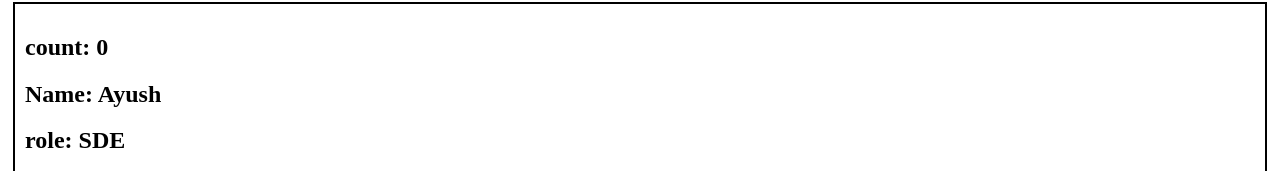
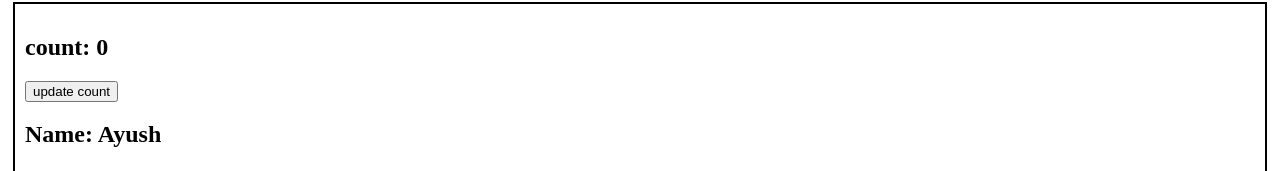
Before and after one commit to ayushpundir/DhabaX, a React (Vite) app: page /about in a window 1280 px wide. Shown: the part 435-606 px from the top of the page. Built offline with nearby package versions, Linux system fonts and the light colour scheme.

Commit message:
I have failed multiples times but I'm not a failure, I'll never quit trying and one day I'll win. It's me vs me

```diff
--- a/src/components/UserClass.js
+++ b/src/components/UserClass.js
@@ -1,8 +1,14 @@
 //understanding class based components
+
+/**
+ * when we say that we are loading a class based component on our page
+ * it means we are creating an instance of the class
+ * when a class is instanciated the constructor is called (basics)
+ */
 import React from "react";
 
 class UserClass extends React.Component{
-    constructor(props){
+    constructor(props){ //constructor are used to receive the props
         super(props);
         //creating state variable
         //use this.setState() to update
@@ -10,11 +16,32 @@ class UserClass extends React.Component{
             count: 0,
         };
     }
-    render(){
+
+    //first constructor is called and this render is called and then the component is mounted on the DOM
+
+    componentDidMount(){
+        //componentDidMount is a lifecycle method which is called after the component is mounted
+        //best place to make an API call
+        //why? because the component is now in the DOM and we can update the state safely
+        //it is like useEffect with empty dependency array in functional components
+        console.log("component did mount called");
+    }
+
+    render(){ // class based component is a class which have a method "render" which return some peice of jsx
         const {name, role, location} = this.props;
+        const {count}=this.state;
         return (
         <div className="about-section">
-            <h2>count: {this.state.count}</h2>
+            <h2>count: {count}</h2>
+            <button onClick={()=>{
+                //never update state variables directly
+                this.setState({
+                    count : this.state.count +1,
+                }
+                )
+            }}>
+                update count
+            </button>
             <h2>Name: {name}</h2>
             <h2>role: {role}</h2>
             <h3>Location: {location}</h3>
```
Also changed, not shown: src/components/RestaurantMenu.js (+9 -1 lines).
